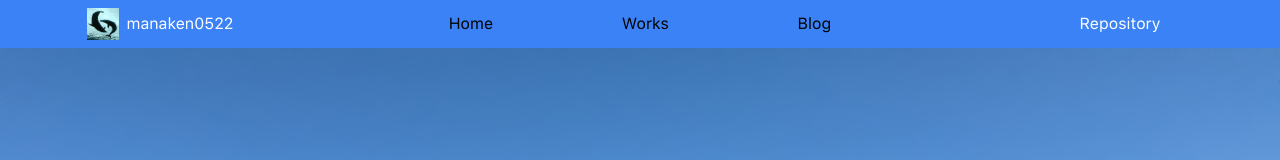
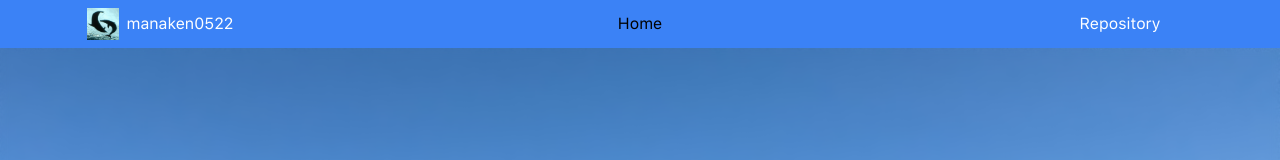
Before and after one commit to manaken0522/manaken0522.com, a Next.js app: page / in a window 1280 px wide. Shown: the top 160 px of the page. Built offline with nearby package versions, Linux system fonts and the light colour scheme.

Commit message:
delete header links

```diff
--- a/src/app/header.tsx
+++ b/src/app/header.tsx
@@ -12,8 +12,6 @@ export default function Header() {
             </div>
             <div className="w-2/4 flex justify-evenly">
                 <Link href="/">Home</Link>
-                <Link href="/works/">Works</Link>
-                <Link href="/blog/">Blog</Link>
             </div>
             <div className="w-1/4 text-center text-white">
                 <Link href="https://github.com/manaken0522/manaken0522.com" target="_blank">Repository</Link>
```
Also changed, not shown: 1 other file (tests, documents, lock files or other folders).
